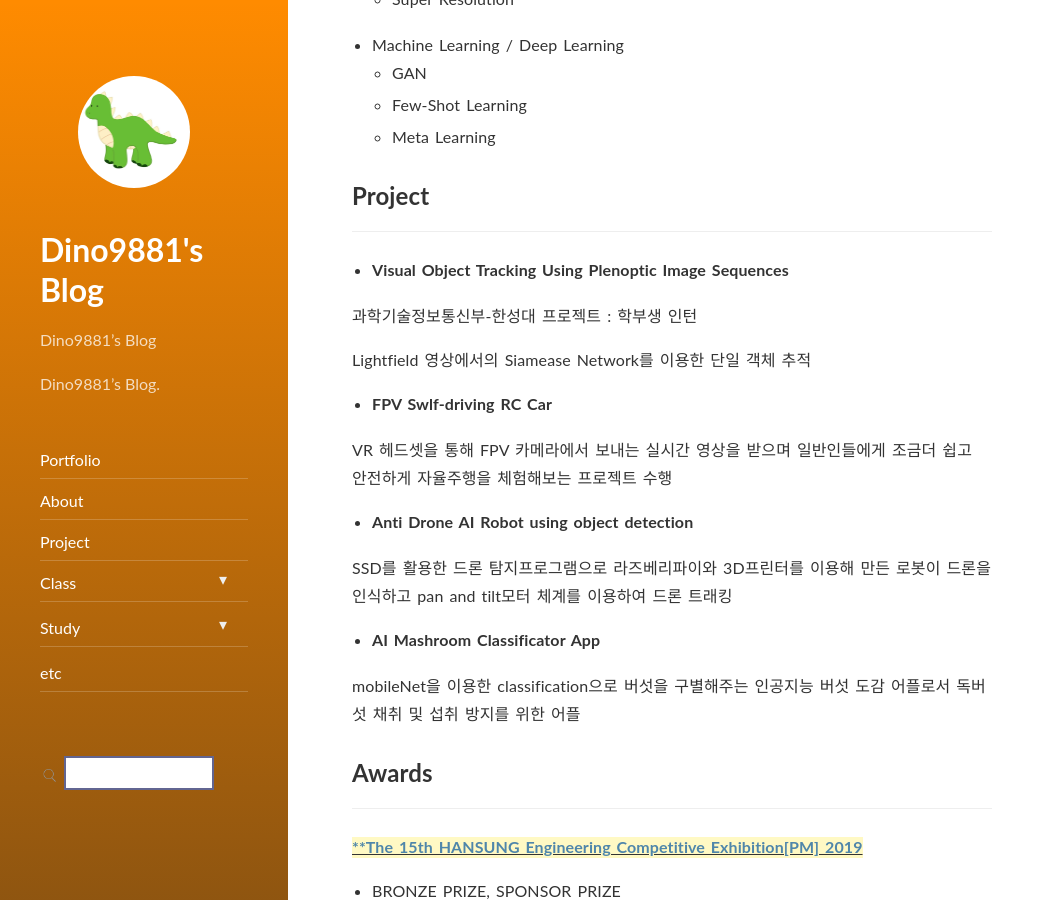
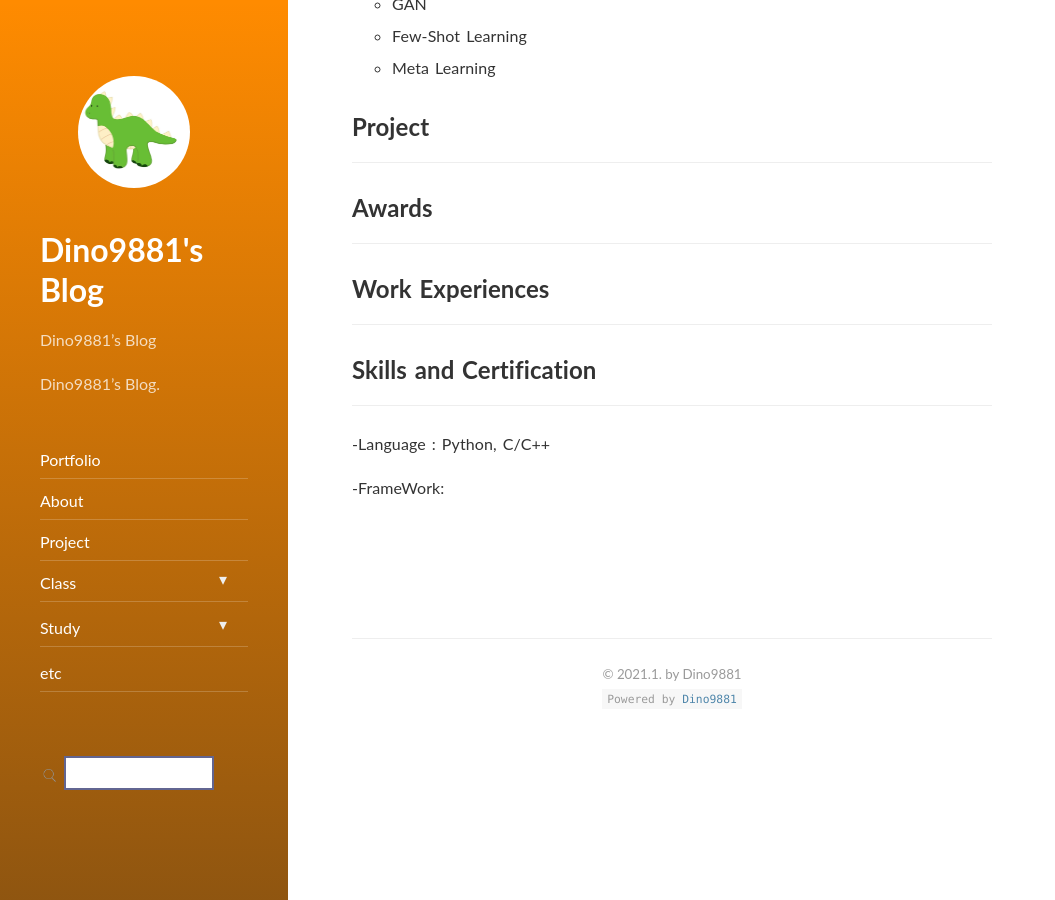
Before and after one commit to dino9881/dino9881.github.io, a Jekyll site: the page built from portfolio.md, in a window 1280 px wide and 900 px high, scrolled down 1254 px. Shown: the whole window, without its empty margins (0-1055 px from the left). Built offline with Jekyll 4.4.1, drawn with Linux system fonts in a browser that asks for light colours; nearby versions of some CDN libraries; some of the changed text lies outside the part shown.

Commit message:
Update portfolio.md

```diff
--- a/portfolio.md
+++ b/portfolio.md
@@ -5,117 +5,72 @@
 order: 1
 ---
 
-* * *
+---
+
 <center>
 <span style=
 "font-size:170%;
 font-weight:bold">
-김현우
+김종호
 </span>
 </center>
 
-<center>MAJOR : AI EENGINEERING</center>
+<center>MAJOR : Computer Engineering</center>
 
-<center>Korean University</center>
+<center>Hongik University</center>
 
-<center>145, Anam-ro, Seongbuk-gu, Seoul, Republic of Korea</center>
+<center>94 Wausan-ro, Mapo-gu, Seoul 04066, Korea</center>
 
 ## Personal Data
+
 ---
-> 1995.11.4 대한민국,서울특별시,동작구 출생
 
-> 연락처: khw11044@gmail.com
+> 1998.03.21 대한민국,경기도,군포시 출생
 
-> Github : <a href="https://github.com/khw11044">https://github.com/khw11044</a>
+> 연락처: whdghthdms44@gmail.com
 
+> Github : <a href="https://github.com/dino9881">https://github.com/dino9881</a>
 
 ## Education
+
 ---
-> Mar.2015 ~ Feb.2021 한성대학교
+
+> Mar.2017 ~ 홍익대학교
 >
-> IT 융합공학부 (DIVISION OF IT CONVERGENCE ENGINEERING)
-
-> Feb.2021 ~ 현재 : 고려대학교
->
-> 인공지능 대학원 (이성한 교수님 연구실)
-
+> 컴퓨터공학과
 
 ## Research Interest
+
 ---
 
-* Computer Vision
-    + image Object Detection
-    + Vot
-    + Semantic/Instance Segmentation
-    + Super Resolution
+- Computer Vision
 
-* Machine Learning / Deep Learning
-    + GAN
-    + Few-Shot Learning
-    + Meta Learning
+  - image Object Detection
+  - Vot
+  - Semantic/Instance Segmentation
+  - Super Resolution
+
+- Machine Learning / Deep Learning
+  - GAN
+  - Few-Shot Learning
+  - Meta Learning
 
 ## Project
+
 ---
 
-* **Visual Object Tracking Using Plenoptic Image Sequences**
+## Awards
 
-과학기술정보통신부-한성대 프로젝트 : 학부생 인턴
-
-Lightfield 영상에서의 Siamease Network를 이용한 단일 객체 추적
-
-* **FPV Swlf-driving RC Car**
-
-VR 헤드셋을 통해 FPV 카메라에서 보내는 실시간 영상을 받으며 일반인들에게 조금더 쉽고 안전하게 자율주행을 체험해보는 프로젝트 수행
-
-* **Anti Drone AI Robot using object detection**
-
-SSD를 활용한 드론 탐지프로그램으로 라즈베리파이와 3D프린터를 이용해 만든 로봇이 드론을 인식하고 pan and tilt모터 체계를 이용하여 드론 트래킹
-
-* **AI Mashroom Classificator App**
-
-mobileNet을 이용한 classification으로 버섯을 구별해주는 인공지능 버섯 도감 어플로서 독버섯 채취 및 섭취 방지를 위한 어플
-
-## Awards
 ---
 
-<u><strong><a href="https://www.youtube.com/watch?v=-ofj2vTvH0Q/">**The 15th HANSUNG Engineering Competitive Exhibition[PM] 2019 </a></strong></u>
+## Work Experiences
 
-- BRONZE PRIZE, SPONSOR PRIZE
-
-<u><strong><a href="https://www.youtube.com/watch?v=5rFu7Kv_DfY&t=362s">**HANSUNG UNIVERSICY C&C FESTIVAL[PM] 2020</a></strong></u>
-
-- BRONZE PRIZE
-
-
-<a herf="https://www.youtube.com/watch?v=Mn9Dx5xukcg&t=10s"><u><strong>**The 16th HANSUNG Engineering Competitive Exhibition[PM] 2020</strong></u></a>
-
-- SILVER PRIZE , - BRONZE PRIZE
-
-<a herf="https://www.youtube.com/watch?v=ah9MZQ0PjMI&t=60s"><u><strong>2020년 공개SW 개발자 대회(주최:과학기술정보통신부, 주관:정보통신산업진흥원) [PM] 2020</strong></u></a>
-
-<a herf="https://blog.naver.com/khw11044/222152408161">BRONZE PRIZE</a>
-
-## Work Experiences
 ---
--2020. 07 – 2020. 11 Visual Object Tracking Using Plenoptic Image Sequences,
-
-Hansung Univ – ETRI
-
-<a herf="https://github.com/khw11044/PlenOpticVot_Siamfc_2020">https://github.com/khw11044/PlenOpticVot_Siamfc_2020</a>
-
 
 ## Skills and Certification
+
 ---
+
 -Language : Python, C/C++
 
--FrameWork: Pytorch, Tensorflow(Keras)
-
--Certification : CCNA, Internet of Things Knowledge Certification
-
-## Patents
----
-【발명의 영문명칭】: Image-based anti-drone detection device and metohd using deep learning model
-
-【출원번호】: 10-2020-0080646
-
-【출원인】: 김현우, 김태현, 제진명
+-FrameWork:
```
